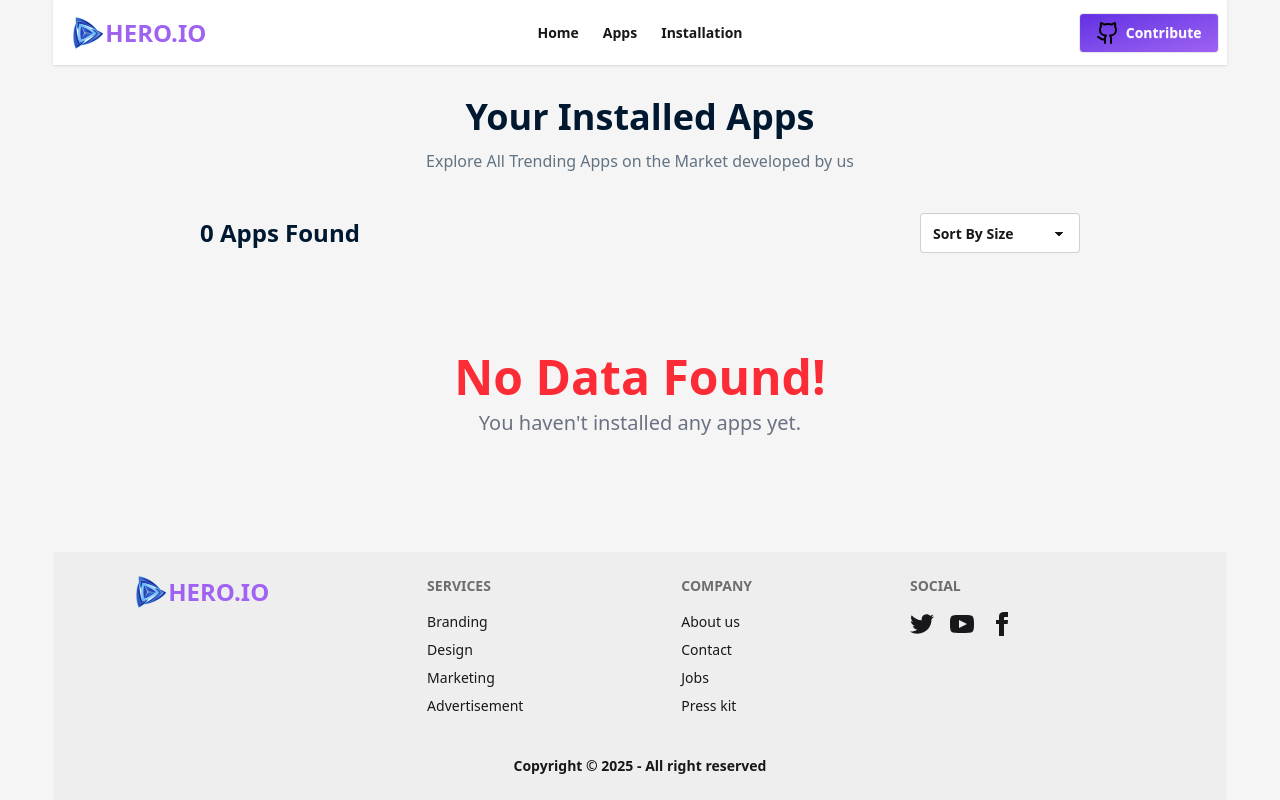
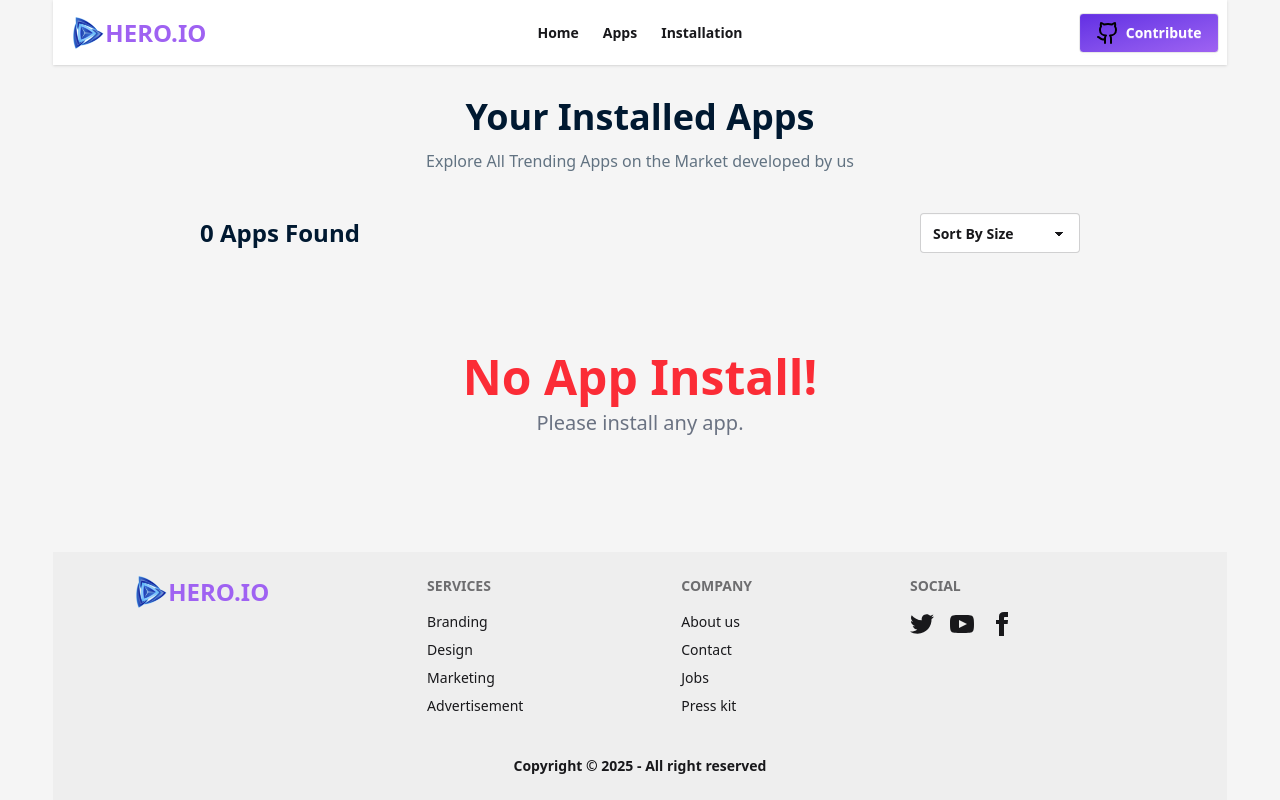
Before and after one commit to SojibMir27/hero-app, a React (Vite) app: page /install in a window 1280 px wide. Built offline with nearby package versions, Linux system fonts and the light colour scheme.

Commit message:
added apps installation route update whene no app install showing No App Install Please install any app

```diff
--- a/src/Pages/Install.jsx
+++ b/src/Pages/Install.jsx
@@ -71,9 +71,9 @@ const Install = () => {
         {install.length === 0 ? (
           <div className="flex flex-col justify-center items-center text-center py-20">
             <h2 className="text-5xl font-bold text-red-500">
-              No Data Found!
+              No App Install!
             </h2>
-            <p className="text-gray-500 text-xl mt-2">You haven't installed any apps yet.</p>
+            <p className="text-gray-500 text-xl mt-2">Please install any app.</p>
           </div>
         ) : (
           sortedApp().map((ins) => (
```
